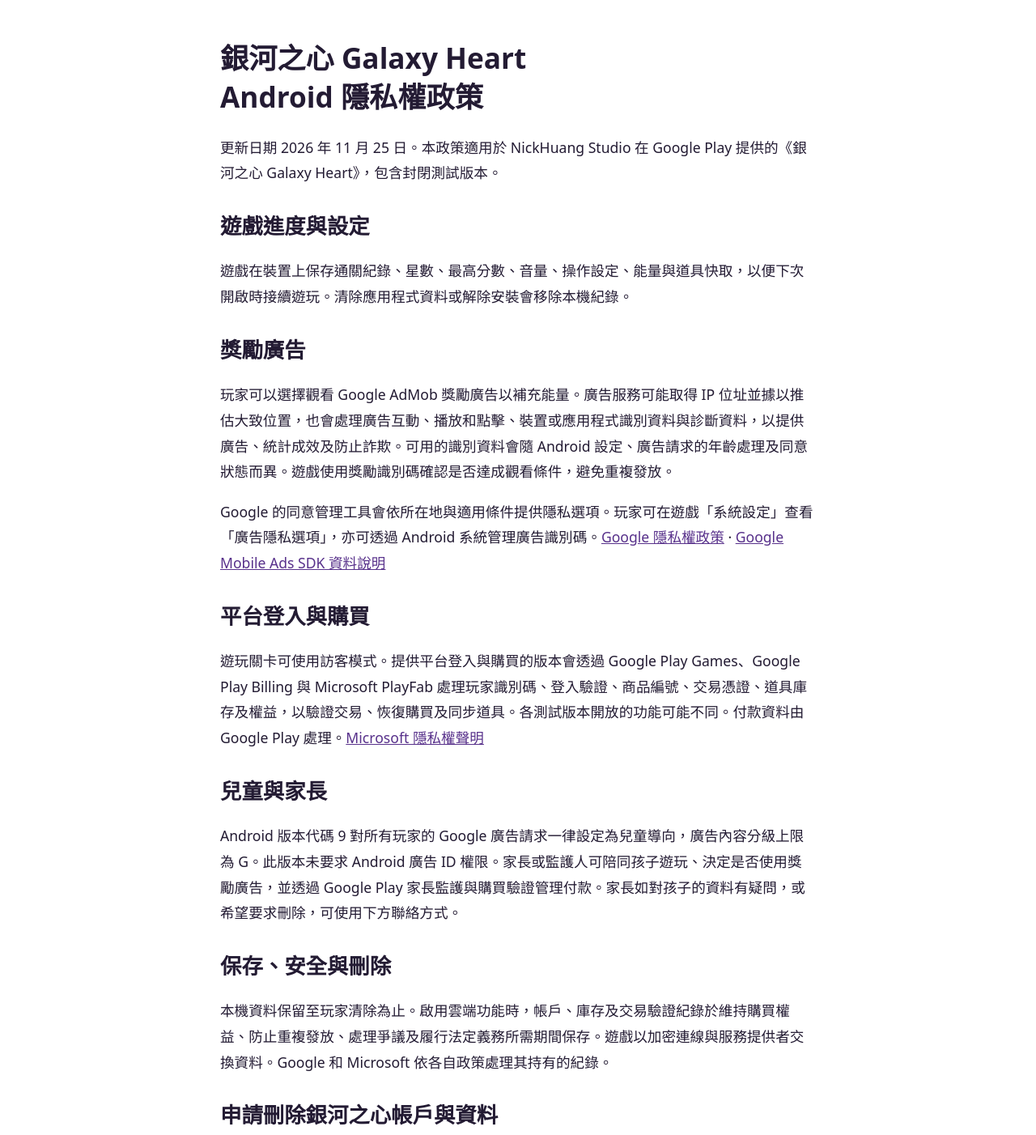
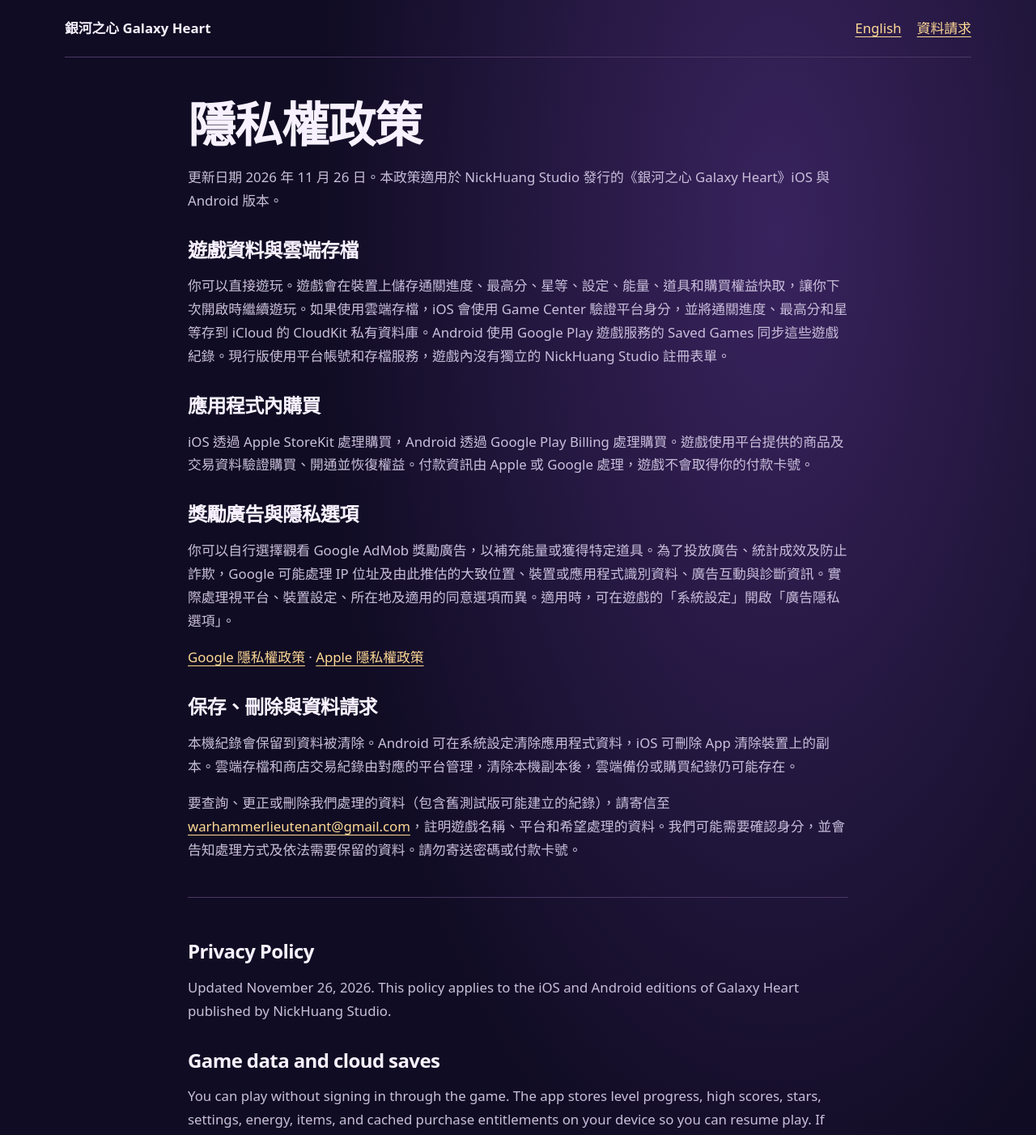
Before and after one commit to nickhuang1121/nickhuang1121.github.io, a plain HTML site: page galaxy-heart/privacy/index.html in a window 1280 px wide. Shown: the top 1402 px of the page at 81% size. Drawn offline with Linux system fonts and the light colour scheme.

Commit message:
Publish Galaxy Heart marketing and cross-platform privacy pages

```diff
--- a/galaxy-heart/privacy/index.html
+++ b/galaxy-heart/privacy/index.html
@@ -1,14 +1,43 @@
 <!doctype html>
-<html lang="zh-Hant"><meta charset="utf-8"><meta name="viewport" content="width=device-width,initial-scale=1">
-<title>銀河之心 Galaxy Heart｜Android 隱私權政策</title>
-<style>html{color-scheme:light}body{margin:3rem auto;padding:0 1.25rem;max-width:46rem;font:1.1rem/1.8 system-ui,sans-serif;color:#231b33}h1,h2{line-height:1.35}h2{margin-top:2rem}a{color:#58318b}</style>
-<main><h1>銀河之心 Galaxy Heart<br>Android 隱私權政策</h1>
-<p>更新日期 2026 年 11 月 25 日。本政策適用於 NickHuang Studio 在 Google Play 提供的《銀河之心 Galaxy Heart》，包含封閉測試版本。</p>
-<h2>遊戲進度與設定</h2><p>遊戲在裝置上保存通關紀錄、星數、最高分數、音量、操作設定、能量與道具快取，以便下次開啟時接續遊玩。清除應用程式資料或解除安裝會移除本機紀錄。</p>
-<h2>獎勵廣告</h2><p>玩家可以選擇觀看 Google AdMob 獎勵廣告以補充能量。廣告服務可能取得 IP 位址並據以推估大致位置，也會處理廣告互動、播放和點擊、裝置或應用程式識別資料與診斷資料，以提供廣告、統計成效及防止詐欺。可用的識別資料會隨 Android 設定、廣告請求的年齡處理及同意狀態而異。遊戲使用獎勵識別碼確認是否達成觀看條件，避免重複發放。</p>
-<p>Google 的同意管理工具會依所在地與適用條件提供隱私選項。玩家可在遊戲「系統設定」查看「廣告隱私選項」，亦可透過 Android 系統管理廣告識別碼。<a href="https://policies.google.com/privacy?hl=zh-TW">Google 隱私權政策</a> · <a href="https://developers.google.com/admob/android/privacy/play-data-disclosure">Google Mobile Ads SDK 資料說明</a></p>
-<h2>平台登入與購買</h2><p>遊玩關卡可使用訪客模式。提供平台登入與購買的版本會透過 Google Play Games、Google Play Billing 與 Microsoft PlayFab 處理玩家識別碼、登入驗證、商品編號、交易憑證、道具庫存及權益，以驗證交易、恢復購買及同步道具。各測試版本開放的功能可能不同。付款資料由 Google Play 處理。<a href="https://privacy.microsoft.com/zh-tw/privacystatement">Microsoft 隱私權聲明</a></p>
-<h2>兒童與家長</h2><p>Android 版本代碼 9 對所有玩家的 Google 廣告請求一律設定為兒童導向，廣告內容分級上限為 G。此版本未要求 Android 廣告 ID 權限。家長或監護人可陪同孩子遊玩、決定是否使用獎勵廣告，並透過 Google Play 家長監護與購買驗證管理付款。家長如對孩子的資料有疑問，或希望要求刪除，可使用下方聯絡方式。</p>
-<h2>保存、安全與刪除</h2><p>本機資料保留至玩家清除為止。啟用雲端功能時，帳戶、庫存及交易驗證紀錄於維持購買權益、防止重複發放、處理爭議及履行法定義務所需期間保存。遊戲以加密連線與服務提供者交換資料。Google 和 Microsoft 依各自政策處理其持有的紀錄。</p>
-<h2 id="delete-account">申請刪除銀河之心帳戶與資料</h2><p>版本代碼 10 的封閉測試玩家可選擇登入 Google Play 遊戲，建立對應的 PlayFab 遊戲帳戶以購買及恢復道具。刪除帳戶與其庫存會影響已購道具及永久能量的恢復。請透過下方信箱提出申請，並註明要刪除整個帳戶或指定資料。</p><p>如需查詢、更正或刪除 NickHuang Studio 處理的資料，請寄信至 <a href="mailto:warhammerlieutenant@gmail.com">warhammerlieutenant@gmail.com</a>，註明「銀河之心資料請求」、平台和需要處理的紀錄。工作室會在確認請求人身分後處理，並說明因交易或法律義務須保留的項目。請勿寄送密碼或付款卡號。</p>
-</main></html>
+<html lang="zh-Hant">
+<head>
+<meta charset="utf-8">
+<meta name="viewport" content="width=device-width, initial-scale=1">
+<title>銀河之心 Galaxy Heart｜隱私權政策 / Privacy Policy</title>
+<link rel="stylesheet" href="../style.css">
+</head>
+<body>
+<header class="shell header"><a class="studio" href="../">銀河之心 Galaxy Heart</a><nav aria-label="站內導覽"><a href="#english" lang="en">English</a><a href="#delete-account">資料請求</a></nav></header>
+<main class="shell policy">
+<section aria-labelledby="policy-zh">
+<h1 id="policy-zh">隱私權政策</h1>
+<p>更新日期 <time datetime="2026-11-26">2026 年 11 月 26 日</time>。本政策適用於 NickHuang Studio 發行的《銀河之心 Galaxy Heart》iOS 與 Android 版本。</p>
+<h2>遊戲資料與雲端存檔</h2>
+<p>你可以直接遊玩。遊戲會在裝置上儲存通關進度、最高分、星等、設定、能量、道具和購買權益快取，讓你下次開啟時繼續遊玩。如果使用雲端存檔，iOS 會使用 Game Center 驗證平台身分，並將通關進度、最高分和星等存到 iCloud 的 CloudKit 私有資料庫。Android 使用 Google Play 遊戲服務的 Saved Games 同步這些遊戲紀錄。現行版使用平台帳號和存檔服務，遊戲內沒有獨立的 NickHuang Studio 註冊表單。</p>
+<h2>應用程式內購買</h2>
+<p>iOS 透過 Apple StoreKit 處理購買，Android 透過 Google Play Billing 處理購買。遊戲使用平台提供的商品及交易資料驗證購買、開通並恢復權益。付款資訊由 Apple 或 Google 處理，遊戲不會取得你的付款卡號。</p>
+<h2>獎勵廣告與隱私選項</h2>
+<p>你可以自行選擇觀看 Google AdMob 獎勵廣告，以補充能量或獲得特定道具。為了投放廣告、統計成效及防止詐欺，Google 可能處理 IP 位址及由此推估的大致位置、裝置或應用程式識別資料、廣告互動與診斷資訊。實際處理視平台、裝置設定、所在地及適用的同意選項而異。適用時，可在遊戲的「系統設定」開啟「廣告隱私選項」。</p>
+<p><a href="https://policies.google.com/privacy?hl=zh-TW">Google 隱私權政策</a> · <a href="https://www.apple.com/tw/legal/privacy/">Apple 隱私權政策</a></p>
+<h2 id="delete-account">保存、刪除與資料請求</h2>
+<p>本機紀錄會保留到資料被清除。Android 可在系統設定清除應用程式資料，iOS 可刪除 App 清除裝置上的副本。雲端存檔和商店交易紀錄由對應的平台管理，清除本機副本後，雲端備份或購買紀錄仍可能存在。</p>
+<p>要查詢、更正或刪除我們處理的資料（包含舊測試版可能建立的紀錄），請寄信至 <a href="mailto:warhammerlieutenant@gmail.com">warhammerlieutenant@gmail.com</a>，註明遊戲名稱、平台和希望處理的資料。我們可能需要確認身分，並會告知處理方式及依法需要保留的資料。請勿寄送密碼或付款卡號。</p>
+</section>
+<section id="english" lang="en" aria-labelledby="policy-en">
+<h2 id="policy-en">Privacy Policy</h2>
+<p>Updated <time datetime="2026-11-26">November 26, 2026</time>. This policy applies to the iOS and Android editions of Galaxy Heart published by NickHuang Studio.</p>
+<h2>Game data and cloud saves</h2>
+<p>You can play without signing in through the game. The app stores level progress, high scores, stars, settings, energy, items, and cached purchase entitlements on your device so you can resume play. If you use cloud saves, iOS uses Game Center for platform identity and iCloud CloudKit private storage for progress, high scores, and stars. Android syncs the same game records through Google Play Games Services Saved Games. The current game uses platform accounts and has no separate NickHuang Studio sign-up form.</p>
+<h2>In-app purchases</h2>
+<p>Apple StoreKit handles purchases on iOS and Google Play Billing handles purchases on Android. The game uses product and transaction data from the store to verify purchases and grant or restore entitlements. Apple or Google handles payment details. The game does not receive your payment card number.</p>
+<h2>Rewarded ads and privacy options</h2>
+<p>You can choose to watch Google AdMob rewarded ads to refill energy or receive certain items. Google may process IP addresses and approximate locations inferred from them, device or app identifiers, ad interactions, and diagnostic information to serve ads, measure performance, and prevent fraud. Processing depends on your platform, settings, region, and applicable consent choices. Where available, use Ad Privacy Options in the game's settings.</p>
+<p><a href="https://policies.google.com/privacy?hl=en">Google Privacy Policy</a> · <a href="https://www.apple.com/legal/privacy/">Apple Privacy Policy</a></p>
+<h2>Retention, deletion, and data requests</h2>
+<p>Local records stay on the device until cleared. On Android, clear app data in system settings. On iOS, delete the app to remove the local copy. Platform-managed cloud backups and purchase records may remain after local deletion.</p>
+<p>To request access to, correction of, or deletion of data we handle, including records from earlier test versions, contact <a href="mailto:warhammerlieutenant@gmail.com">warhammerlieutenant@gmail.com</a> with the game name, platform, and the data you want us to address. We may need to verify your identity and will explain how we handle the request and any retention required by law. Please leave passwords and card numbers out of your email.</p>
+</section>
+</main>
+<footer class="shell footer"><span>NickHuang Studio</span><a href="../">Galaxy Heart</a></footer>
+</body>
+</html>
--- /dev/null
+++ b/galaxy-heart/style.css
@@ -0,0 +1,30 @@
+:root{color-scheme:dark;--ink:#f7f1ff;--muted:#c9bfdb;--gold:#ffd995;--line:#4b3865;--space:#100c23}
+*{box-sizing:border-box}
+html{scroll-behavior:smooth}
+body{margin:0;background:radial-gradient(ellipse at 75% 12%,#39235e 0,transparent 36rem),var(--space);color:var(--ink);font:1.05rem/1.72 system-ui,sans-serif}
+a{color:var(--gold);text-underline-offset:.23em}
+a:focus-visible{outline:3px solid var(--gold);outline-offset:5px}
+.shell{width:min(70rem,100% - 2.75rem);margin-inline:auto}
+.header,.footer{display:flex;justify-content:space-between;align-items:center;gap:1rem;flex-wrap:wrap;padding-block:1.3rem;border-bottom:1px solid var(--line)}
+.header nav{display:flex;gap:1.2rem;flex-wrap:wrap}
+.studio{font-weight:700;color:var(--ink);text-decoration:none}
+.hero{display:grid;grid-template-columns:1.25fr .75fr;align-items:center;gap:clamp(2rem,7vw,6rem);padding-block:clamp(3rem,9vw,7rem)}
+.tag{color:var(--gold);font-weight:650;margin:0 0 1rem}
+h1,h2{line-height:1.16;letter-spacing:-.025em}
+h1{margin:0;font-size:clamp(2.8rem,8vw,6.7rem)}
+h1 span{display:block;margin-top:.55rem;color:var(--gold);font-size:.57em}
+h2{font-size:clamp(1.55rem,4vw,2.35rem);margin:0 0 1rem}
+h2 span{color:var(--muted);font-size:.65em}
+.lead{font-size:clamp(1.1rem,2vw,1.36rem);color:var(--muted);max-width:30rem;margin:1.4rem 0 1.8rem}
+.action{display:inline-block;padding:.64rem 1.2rem;border-radius:.65rem;background:var(--gold);color:#2b1932;font-weight:750;text-decoration:none}
+.shot{margin:0;justify-self:center;width:min(100%,20rem)}
+.shot img{display:block;width:100%;height:auto;border:1px solid #8165a4;border-radius:1.15rem;box-shadow:0 1.3rem 4rem #090514a8}
+.details{padding:2.3rem 0;border-top:1px solid var(--line)}
+.details p{color:var(--muted);max-width:49rem}
+.footer{border-top:1px solid var(--line);border-bottom:0;color:var(--muted)}
+.policy{width:min(51rem,100% - 2.75rem);padding-block:3rem}
+.policy h1{font-size:clamp(2.2rem,5vw,3.7rem)}
+.policy h2{font-size:1.5rem;margin-top:2rem}
+.policy p,.policy li{color:var(--muted)}
+.policy section+section{border-top:1px solid var(--line);margin-top:2.7rem;padding-top:1.25rem}
+@media(max-width:41rem){.hero{grid-template-columns:1fr;gap:2rem}.shot{width:min(72%,18rem)}.header nav{gap:.85rem}}
```
Also changed, not shown: galaxy-heart/index.html (added, +40 -0 lines), galaxy-heart/gameplay.webp (added).
